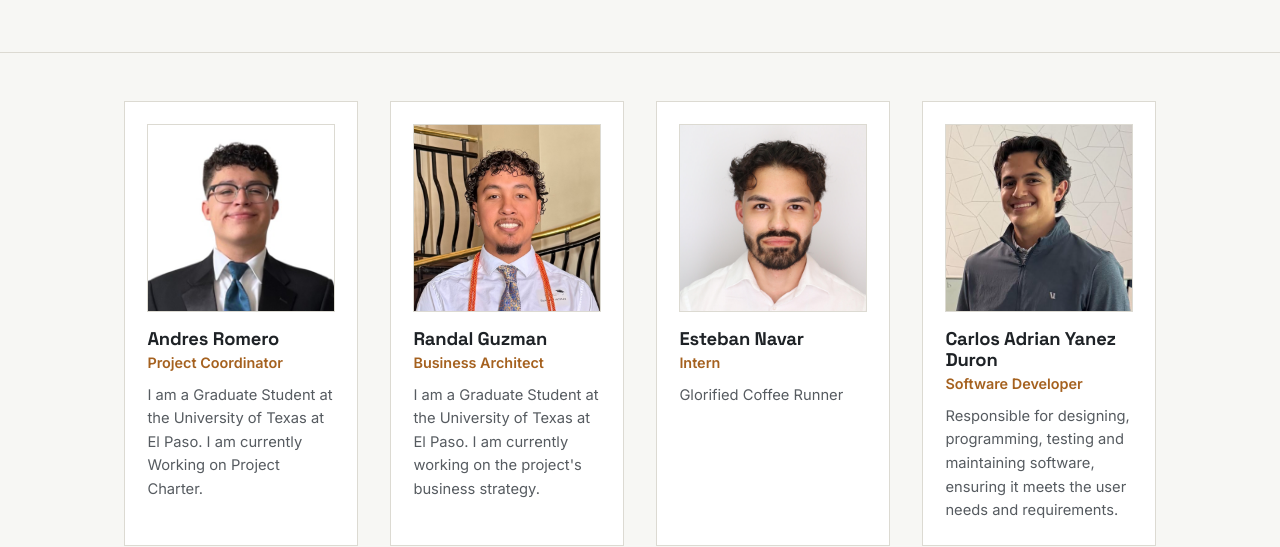
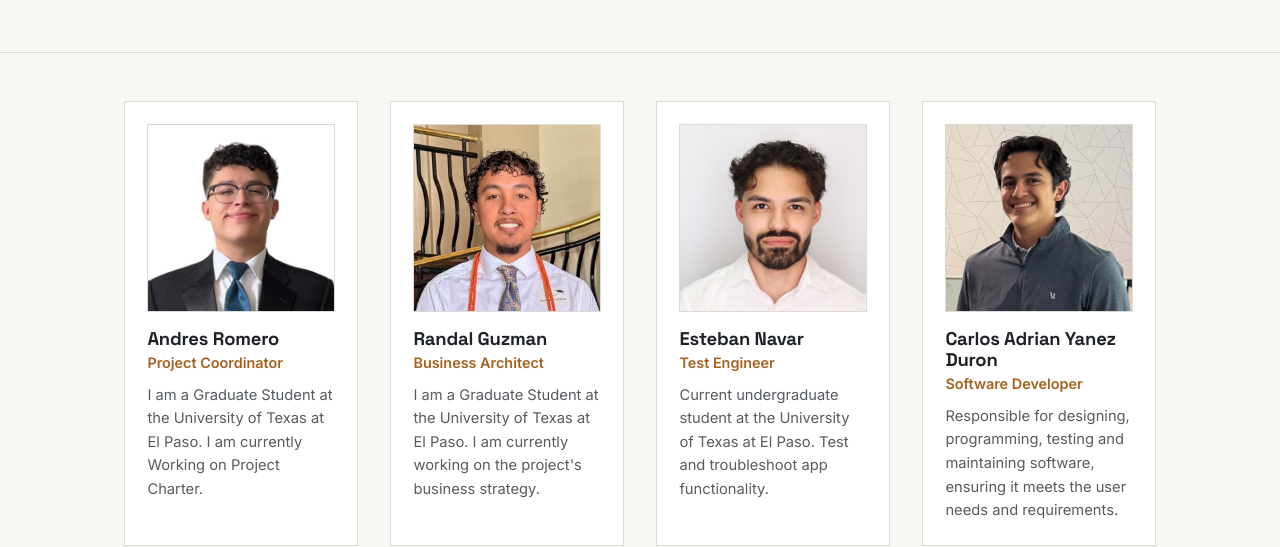
Before and after one commit to AndyR-11/Universal-Automotive-Management-App, a plain HTML site: page about.html in a window 1280 px wide. Shown: the part 261-808 px from the top of the page. Drawn offline with Linux system fonts and the light colour scheme.

Commit message:
Change Esteban Navar's role to Test Engineer
Updated team member role and bio for Esteban Navar.

```diff
--- a/about.html
+++ b/about.html
@@ -72,8 +72,8 @@
           <img src="images/team/profPicture.jpg" alt="" onerror="this.remove()">
         </div>
         <h3>Esteban Navar</h3>
-        <div class="team-role">Intern</div>
-        <p class="bio">Glorified Coffee Runner</p>
+        <div class="team-role">Test Engineer</div>
+        <p class="bio">Current undergraduate student at the University of Texas at El Paso. Test and troubleshoot app functionality.</p>
       </div>
 
       <div class="team-card">
```
